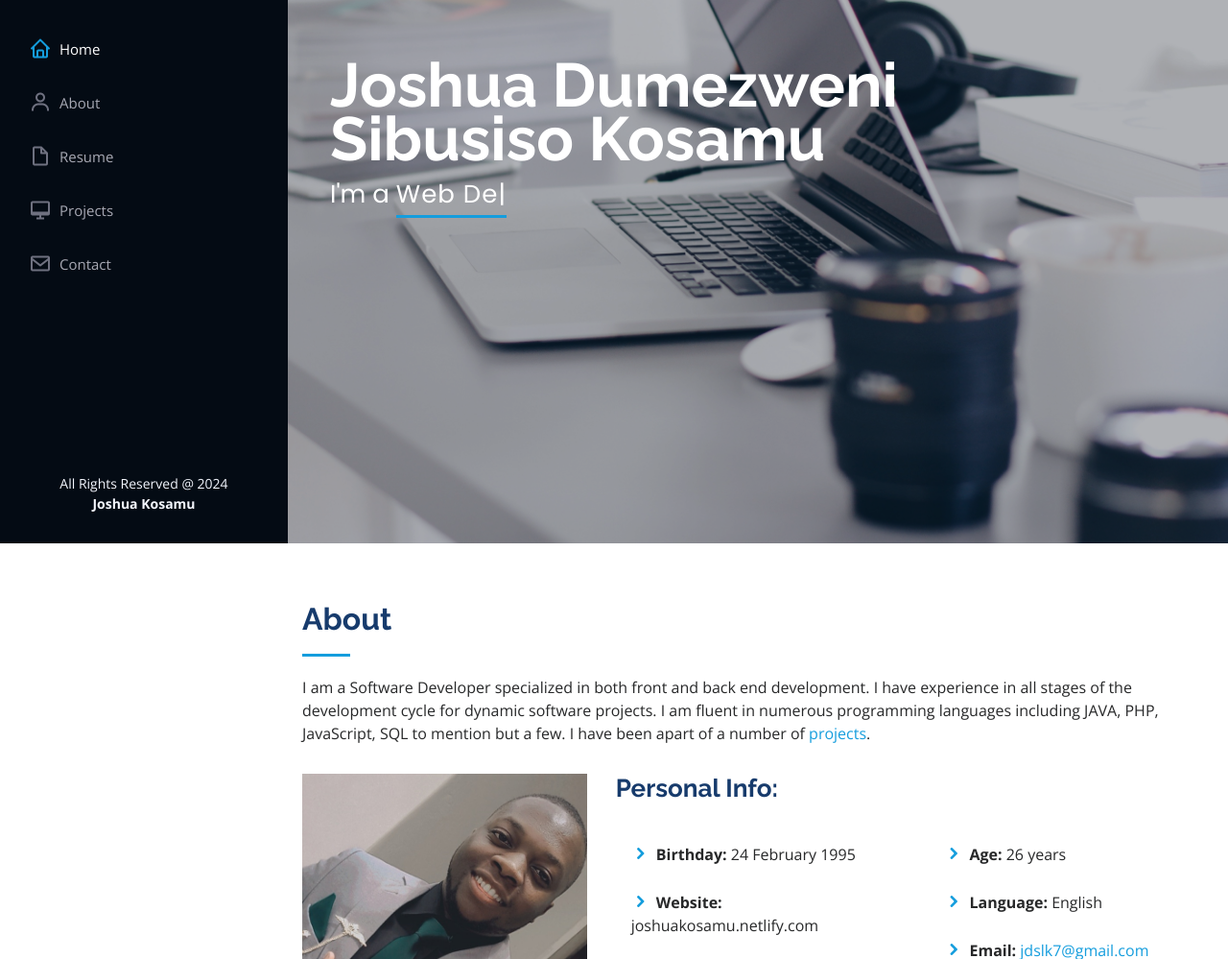
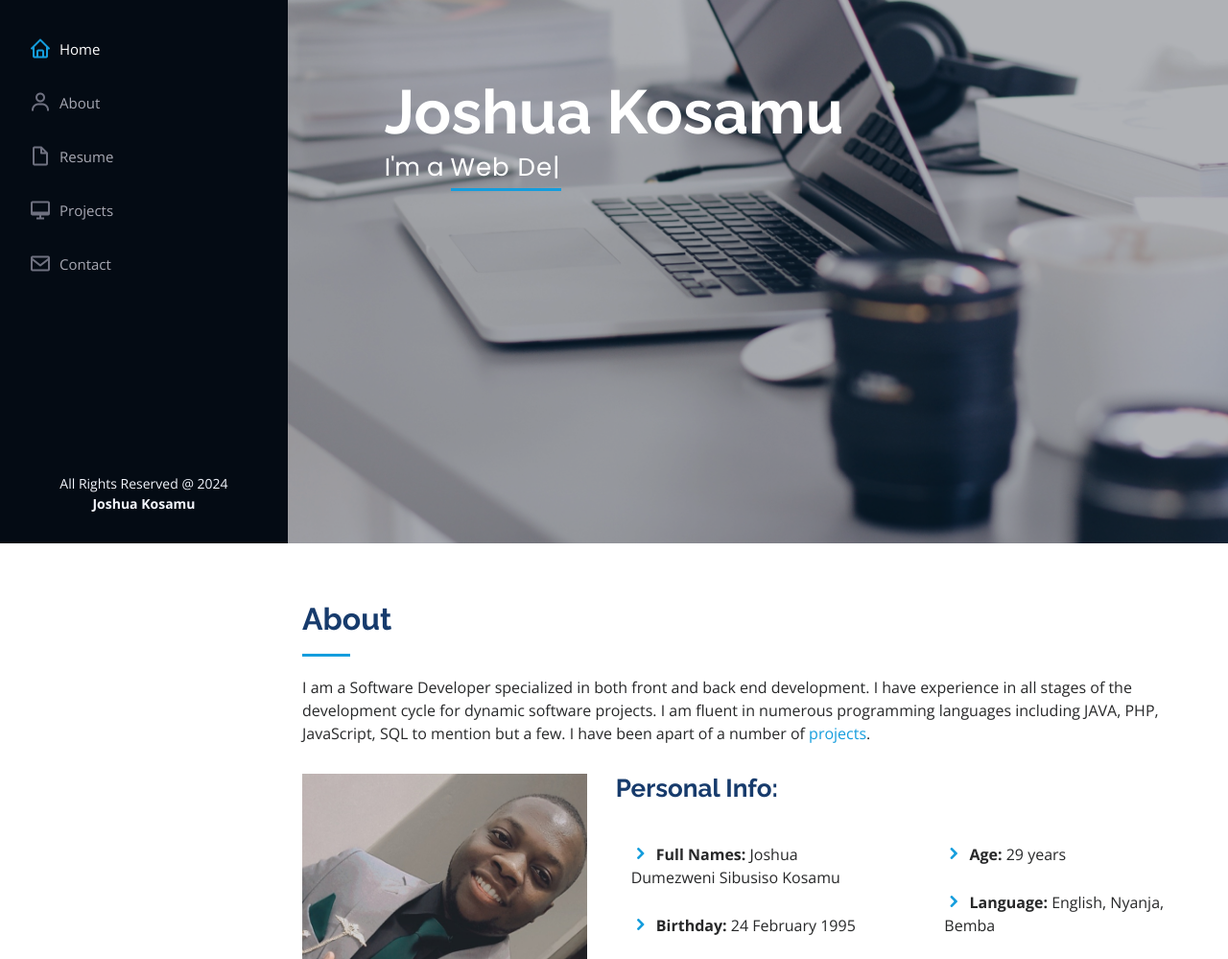
Before and after one commit to jdsllk7/jdslk_profile2, a plain HTML site: page index.html in a window 1280 px wide. Shown: the part 234-1233 px from the top of the page at 96% size. Drawn offline with nearby package versions, Linux system fonts and the light colour scheme.

Commit message:
Update index.html

```diff
--- a/index.html
+++ b/index.html
@@ -70,7 +70,7 @@
   <!-- ======= Hero Section ======= -->
   <section id="hero" class="d-flex flex-column justify-content-center align-items-center">
     <div class="hero-container" data-aos="fade-in">
-      <h1>Joshua Dumezweni<br>Sibusiso Kosamu</h1>
+      <h1>Joshua Kosamu</h1>
       <p>I'm a <span class="typed"
           data-typed-items="Software Developer, Web Developer, Database Administrator, Systems Security Analyst"></span>
       </p>
@@ -102,6 +102,7 @@
             <div class="row">
               <div class="col-lg-6">
                 <ul>
+                  <li class="m-3"><i class="icofont-rounded-right"></i> <strong>Full Names:</strong> Joshua Dumezweni Sibusiso Kosamu</li>
                   <li class="m-3"><i class="icofont-rounded-right"></i> <strong>Birthday:</strong> 24 February 1995</li>
                   <li class="m-3"><i class="icofont-rounded-right"></i> <strong>Website:</strong> joshuakosamu.netlify.com</li>
                   <li class="m-3"><i class="icofont-rounded-right"></i> <strong>Phone:</strong><a href="tel:+260760035639">
@@ -111,8 +112,8 @@
               </div>
               <div class="col-lg-6">
                 <ul>
-                  <li class="m-3"><i class="icofont-rounded-right"></i> <strong>Age:</strong> 26 years</li>
-                  <li class="m-3"><i class="icofont-rounded-right"></i> <strong>Language:</strong> English</li>
+                  <li class="m-3"><i class="icofont-rounded-right"></i> <strong>Age:</strong> 29 years</li>
+                  <li class="m-3"><i class="icofont-rounded-right"></i> <strong>Language:</strong> English, Nyanja, Bemba</li>
                   <li class="m-3"><i class="icofont-rounded-right"></i> <strong>Email:</strong>
                     <a target="_blank" href="mailto:jdslk7@gmail.com?Subject=Hello">jdslk7@gmail.com</a>
                   </li>
```
